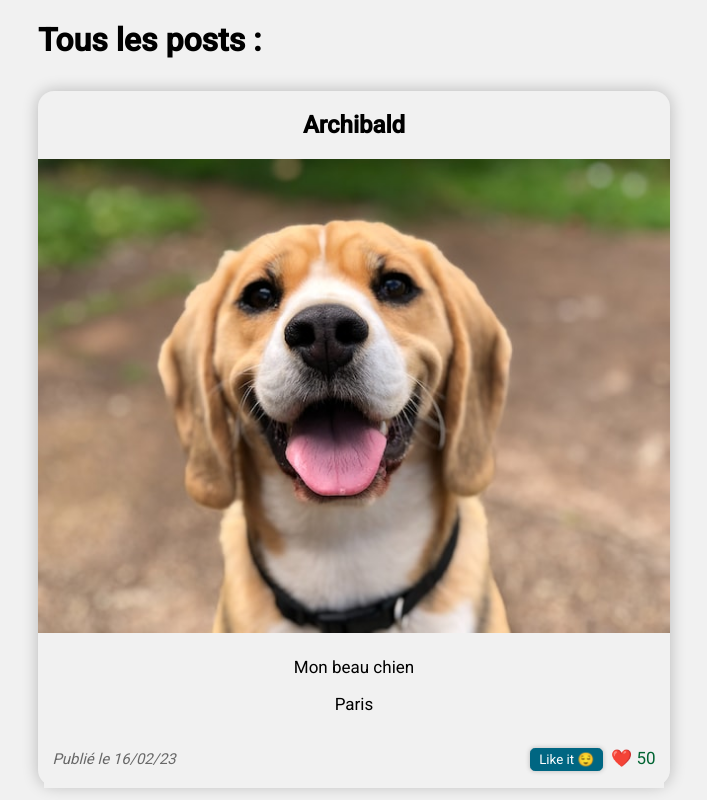
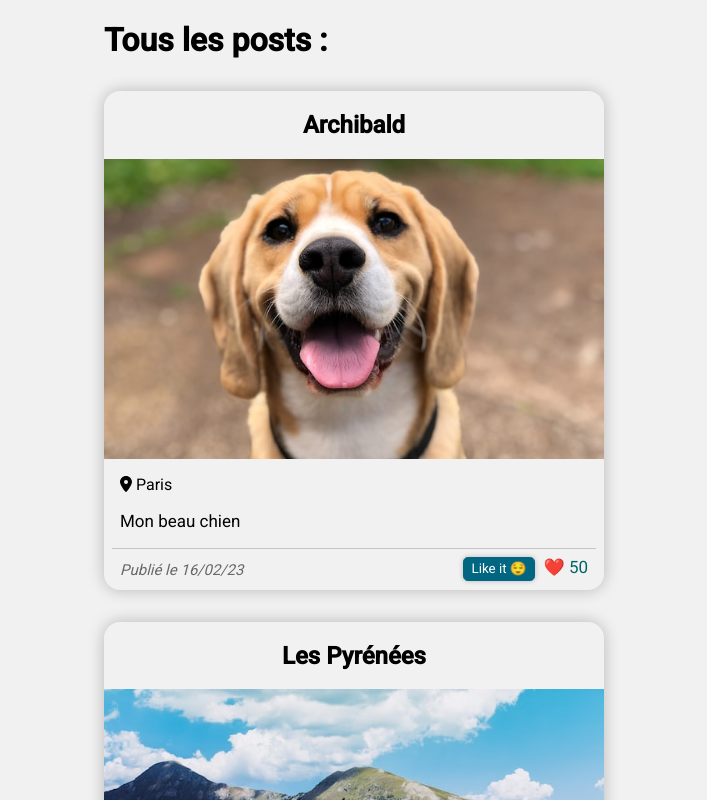
Before and after one commit to CamilleLinan/Test_Angular_FaceSnap, an Angular app: page / in a window 1280 px wide. Shown: the top 800 px of the page, without its empty margins (286-993 px from the left). Built offline with nearby package versions, Linux system fonts and the light colour scheme.

Commit message:
update scss + add font awesome

```diff
--- a/package.json
+++ b/package.json
@@ -18,6 +18,9 @@
     "@angular/platform-browser": "^15.1.0",
     "@angular/platform-browser-dynamic": "^15.1.0",
     "@angular/router": "^15.1.0",
+    "@fortawesome/angular-fontawesome": "^0.12.1",
+    "@fortawesome/fontawesome-svg-core": "^6.2.1",
+    "@fortawesome/free-solid-svg-icons": "^6.2.1",
     "rxjs": "~7.8.0",
     "tslib": "^2.3.0",
     "zone.js": "~0.12.0"
--- a/src/app/app.module.ts
+++ b/src/app/app.module.ts
@@ -2,6 +2,7 @@ import { NgModule, LOCALE_ID } from '@angular/core';
 import { BrowserModule } from '@angular/platform-browser';
 import { registerLocaleData } from '@angular/common';
 import * as fr from '@angular/common/locales/fr';
+import { FontAwesomeModule } from '@fortawesome/angular-fontawesome';
 
 import { AppComponent } from './app.component';
 import { FaceSnapComponent } from './face-snap/face-snap.component';
@@ -16,7 +17,8 @@ import { HeaderComponent } from './header/header.component';
     HeaderComponent
   ],
   imports: [
-    BrowserModule
+    BrowserModule,
+    FontAwesomeModule
   ],
   providers: [
     { provide: LOCALE_ID, useValue: 'fr-FR' }
--- a/src/app/face-snap-list/face-snap-list.component.scss
+++ b/src/app/face-snap-list/face-snap-list.component.scss
@@ -1,4 +1,5 @@
 .all_snaps {
     width: 50%;
+    max-width: 500px;
     margin: auto;
 }
--- a/src/app/face-snap/face-snap.component.html
+++ b/src/app/face-snap/face-snap.component.html
@@ -2,13 +2,13 @@
     <h2 class="snap_title">{{ faceSnap.title | titlecase }}</h2>
     <img [src]="faceSnap.imgUrl" [alt]="faceSnap.title" class="snap_img" />
     <div class="snap_container">
+        <p *ngIf="faceSnap.location === 'Paris'" class="snap_container_content_location"><fa-icon [icon]="faLocationDot"></fa-icon> {{ faceSnap.location }}</p>
         <p class="snap_container_content">{{ faceSnap.description }}</p>
-        <p *ngIf="faceSnap.location === 'Paris'">{{ faceSnap.location }}</p>
         <footer class="snap_container_footer">
-            <p class="snap_container_content snap_container_content_date">Publié le {{ faceSnap.date | date: 'dd/MM/yy' }}</p>
-            <p class="snap_container_content">
+            <p class="snap_container_footer_content snap_container_content_date">Publié le {{ faceSnap.date | date: 'dd/MM/yy' }}</p>
+            <p class="snap_container_footer_content">
                 <button (click)="onLike()" class="snap_container_footer_btn">{{ buttonText }}</button>
-                <span [ngStyle]="{color: 'rgb(0, 100,' + faceSnap.likes + ')'}">❤️ {{ faceSnap.likes }}</span>
+                <span [ngStyle]="{color: 'rgb(0, 100,' + faceSnap.likes * 2 + ')'}">❤️ {{ faceSnap.likes }}</span>
             </p>
         </footer>
     </div>
--- a/src/app/face-snap/face-snap.component.scss
+++ b/src/app/face-snap/face-snap.component.scss
@@ -9,13 +9,20 @@
 
     &_img {
         width: 100%;
+        height: 300px;
         object-fit: cover;
     }
 
     &_container {
-        margin: 0.4rem;
+        background-color: transparent;
+        text-align: start;
+        margin: 0 1rem;
 
         &_content {
+            &_location {
+                font-size: 16px;
+            }
+
             &_date {
                 font-size: 15px;
                 color: #686868;
@@ -27,8 +34,14 @@
             display: flex;
             justify-content: space-between;
             align-items: center;
-            padding: 0 0.5rem;
-            margin-bottom: -0.5rem;
+            padding: 0.5rem 0.5rem 0 0.5rem;
+            margin: 0 -0.5rem -0.5rem -0.5rem;
+            background-color: transparent;
+            border-top: 1px solid #0000002f;
+
+            &_content {
+                margin-top: 0;
+            }
 
             &_btn {
                 margin-right: 0.5rem;
--- a/src/app/face-snap/face-snap.component.ts
+++ b/src/app/face-snap/face-snap.component.ts
@@ -1,5 +1,6 @@
 import { Component, OnInit, Input } from '@angular/core';
 import { FaceSnap } from '../models/face-snap.model';
+import { faLocationDot } from '@fortawesome/free-solid-svg-icons';
 
 @Component({
   selector: 'app-face-snap',
@@ -9,9 +10,10 @@ import { FaceSnap } from '../models/face-snap.model';
 export class FaceSnapComponent implements OnInit {
   @Input() faceSnap!: FaceSnap;
   buttonText!: string;
+  faLocationDot = faLocationDot;
 
   ngOnInit() {
-    this.buttonText = 'Like it 😌'
+    this.buttonText = 'Like it 😌';
   }
 
   onLike() {
```
Also changed, not shown: 1 other file (tests, documents, lock files or other folders).
